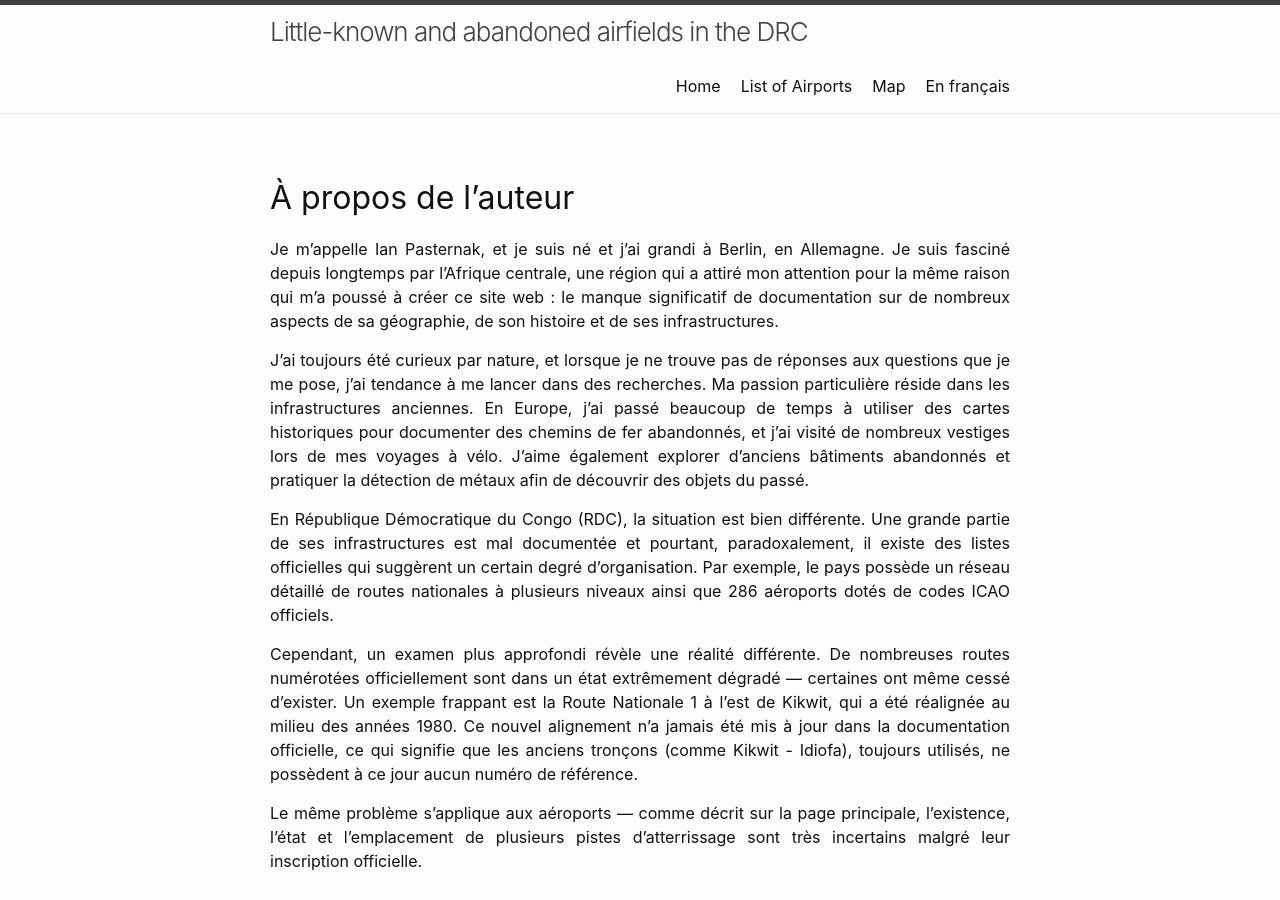
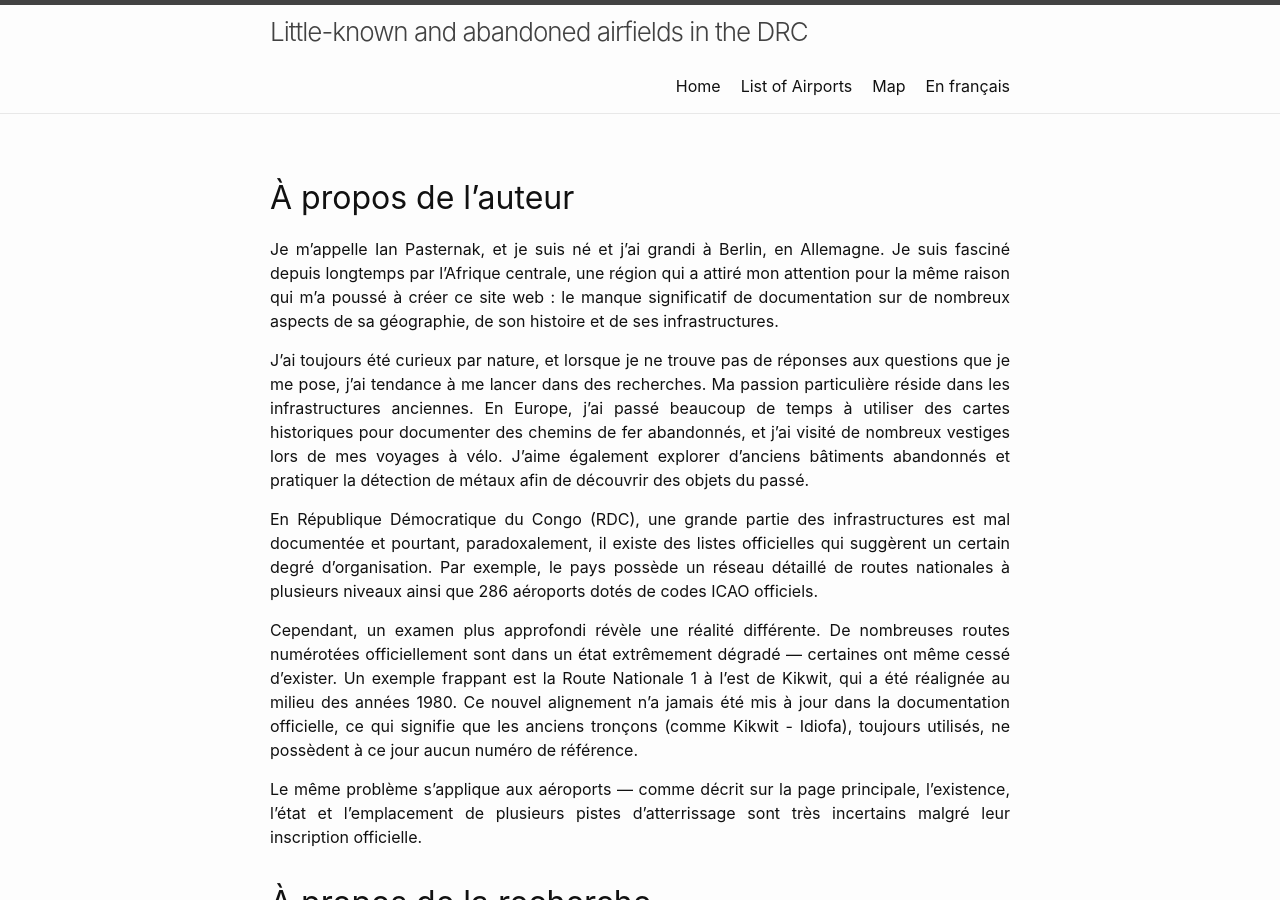
Before and after one commit to ian727/congo-airfields, a Jekyll site: the page built from about_fr.md, in a window 1280 px wide and 900 px high. Built offline with Jekyll 4.4.1, drawn with Linux system fonts in a browser that asks for light colours.

Commit message:
Update about_fr.md

```diff
--- a/about_fr.md
+++ b/about_fr.md
@@ -10,7 +10,7 @@
 
 J'ai toujours été curieux par nature, et lorsque je ne trouve pas de réponses aux questions que je me pose, j'ai tendance à me lancer dans des recherches. Ma passion particulière réside dans les infrastructures anciennes. En Europe, j'ai passé beaucoup de temps à utiliser des cartes historiques pour documenter des chemins de fer abandonnés, et j'ai visité de nombreux vestiges lors de mes voyages à vélo. J'aime également explorer d'anciens bâtiments abandonnés et pratiquer la détection de métaux afin de découvrir des objets du passé.
 
-En République Démocratique du Congo (RDC), la situation est bien différente. Une grande partie de ses infrastructures est mal documentée et pourtant, paradoxalement, il existe des listes officielles qui suggèrent un certain degré d'organisation. Par exemple, le pays possède un réseau détaillé de routes nationales à plusieurs niveaux ainsi que 286 aéroports dotés de codes ICAO officiels.
+En République Démocratique du Congo (RDC), une grande partie des infrastructures est mal documentée et pourtant, paradoxalement, il existe des listes officielles qui suggèrent un certain degré d'organisation. Par exemple, le pays possède un réseau détaillé de routes nationales à plusieurs niveaux ainsi que 286 aéroports dotés de codes ICAO officiels.
 
 Cependant, un examen plus approfondi révèle une réalité différente. De nombreuses routes numérotées officiellement sont dans un état extrêmement dégradé — certaines ont même cessé d'exister. Un exemple frappant est la Route Nationale 1 à l'est de Kikwit, qui a été réalignée au milieu des années 1980. Ce nouvel alignement n'a jamais été mis à jour dans la documentation officielle, ce qui signifie que les anciens tronçons (comme Kikwit - Idiofa), toujours utilisés, ne possèdent à ce jour aucun numéro de référence.
 
```
